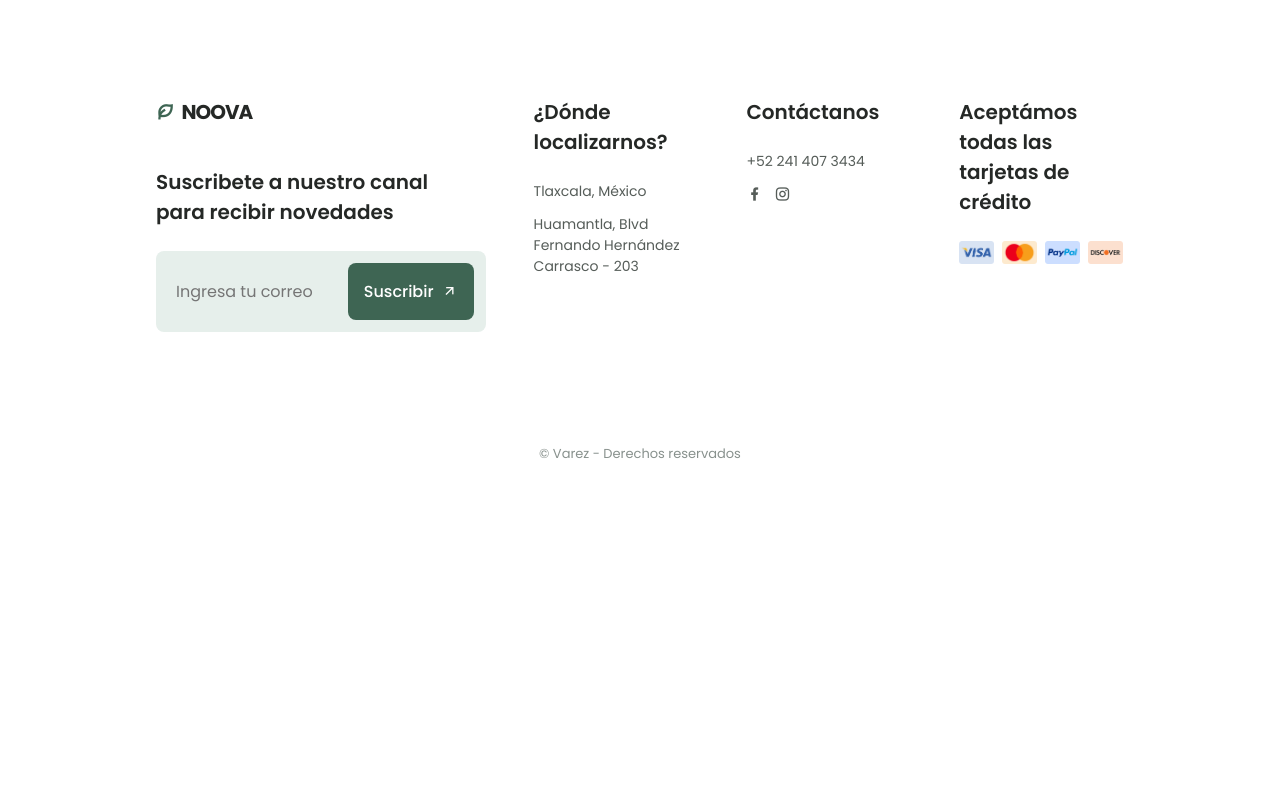
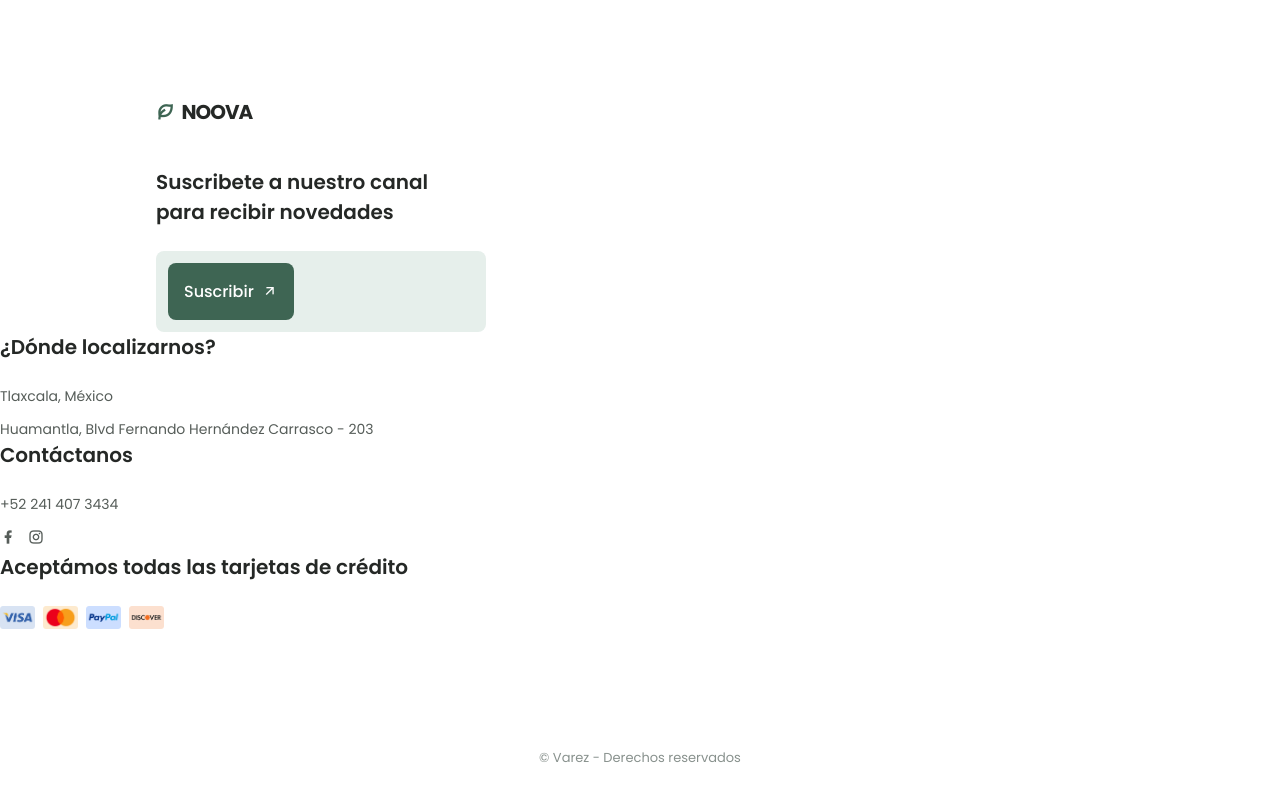
Before and after one commit to Varez117/NoovaRomui, a plain HTML site: page index.html in a window 1280 px wide. Shown: the part 4876-5676 px from the top of the page. Before the commit the page ends 5388 px from the top, so only its background shows below. Drawn offline with nearby package versions, Linux system fonts and the light colour scheme; a script that the page names is missing.

Commit message:
Update index.html

```diff
--- a/index.html
+++ b/index.html
@@ -448,12 +448,14 @@
                     </h3>
 
                     <div class="footer__subscribe">
-                        <input type="email" placeholder="Ingresa tu correo" class="footer__input">
 
-                        <button class="button button--flex footer__button">
+
+                        <a href="https://chat.whatsapp.com/HmxYG1SqjD6GDVySAX94CS" class="button button--flex footer__button">
                             Suscribir
                             <i class="ri-arrow-right-up-line button__icon"></i>
-                        </button>
+                        </a>
+                    </div>
+
                     </div>
                 </div>
 
```
